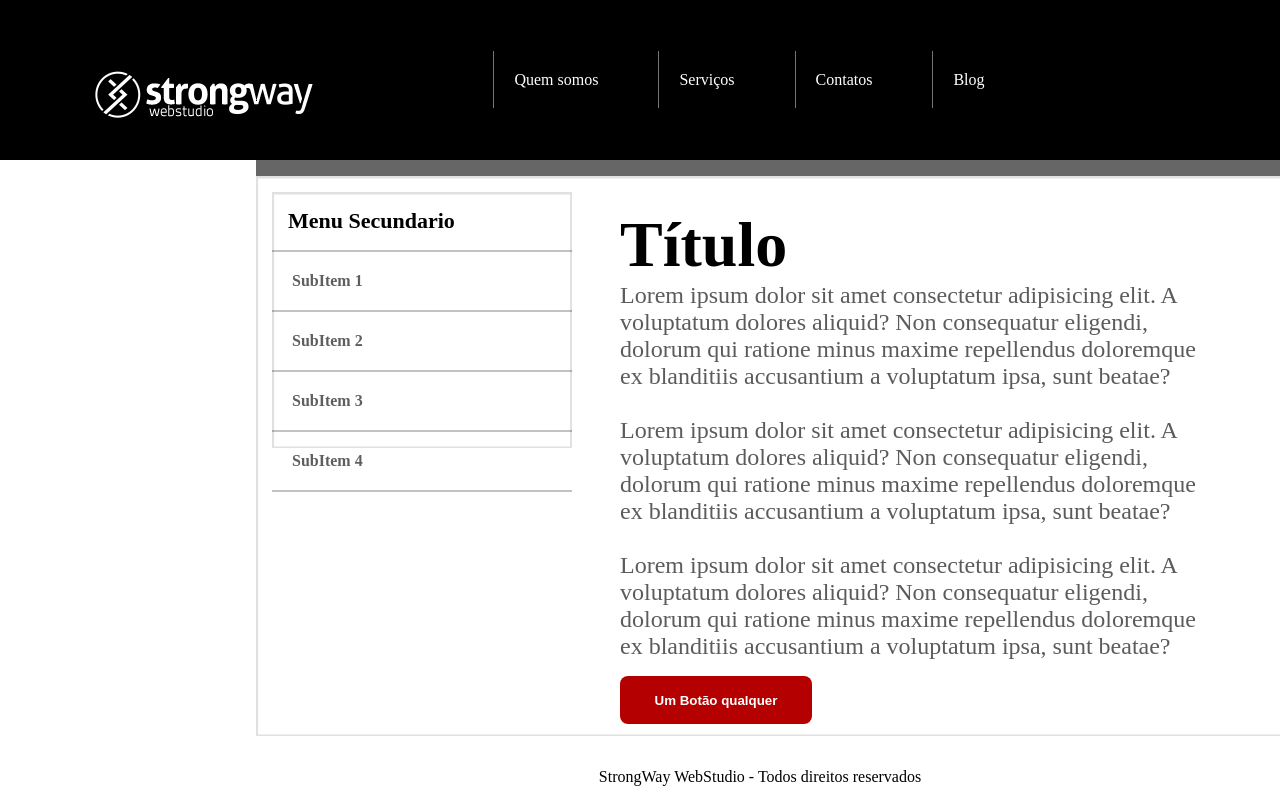
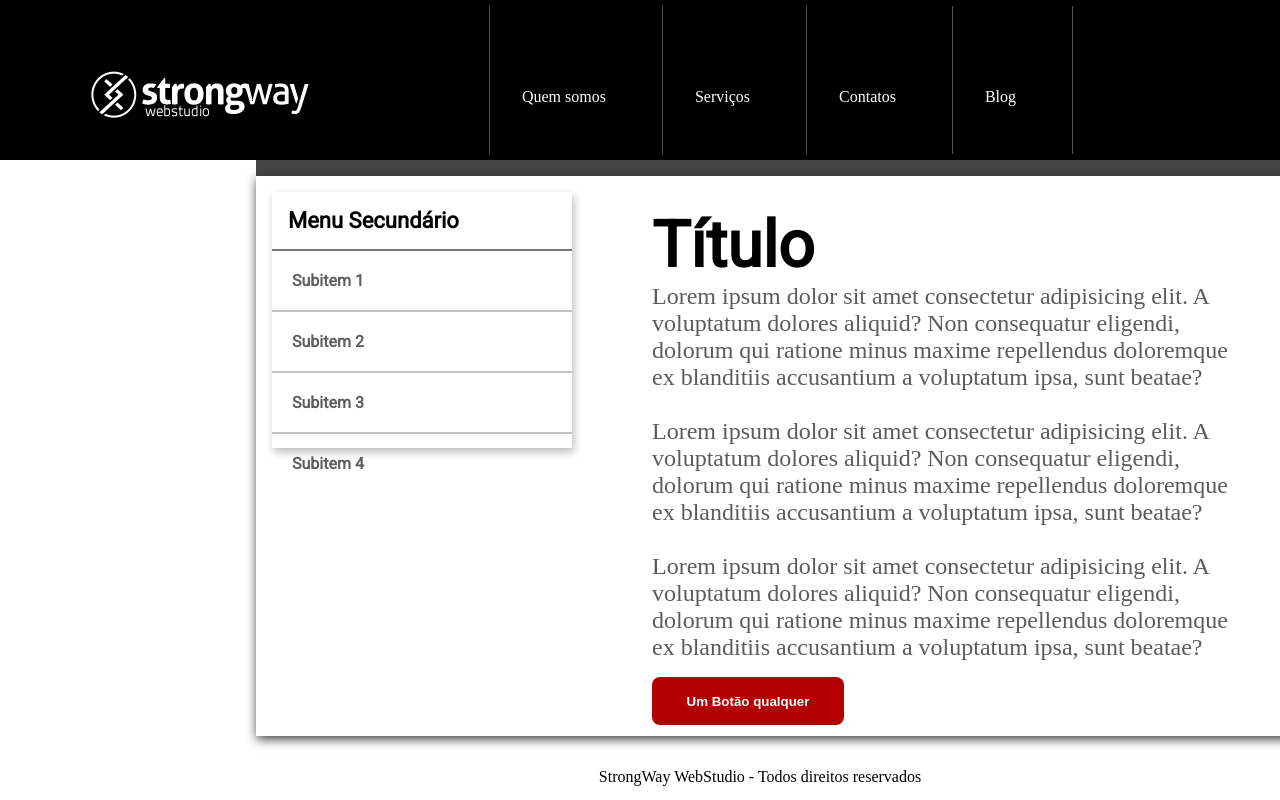
Before and after one commit to gladosn07/StrongWay, a website: page index.html in a window 1280 px wide. Shown: the top 800 px of the page. Drawn offline with Linux system fonts and the light colour scheme.

Commit message:
Project complete
Projeto completo

```diff
--- a/index.html
+++ b/index.html
@@ -5,7 +5,10 @@
     <meta http-equiv="X-UA-Compatible" content="IE=edge">
     <meta name="viewport" content="width=device-width, initial-scale=1.0">
     <link rel="stylesheet" type="text/css" href="styles.css">
-    <title>StrongWay</title>
+    <link rel="preconnect" href="https://fonts.googleapis.com">
+    <link rel="preconnect" href="https://fonts.gstatic.com" crossorigin>
+    <link href="https://fonts.googleapis.com/css2?family=Roboto&display=swap" rel="stylesheet">
+        <title>StrongWay</title>
 </head>
 <body>
     <!-- Header -->
@@ -15,10 +18,11 @@
         </div>
         <div class="list">
             <ul class="secList">
-                <li><a class="sections" href="#">Quem somos</a></li>
-                <li><a class="sections" href="#">Serviços</a></li>
-                <li><a class="sections" href="#">Contatos</a></li>
-                <li><a class="sections" href="#">Blog</a></li>
+                <li class="vl"><a class="sections" href="#" alt='Quem somos'>Quem somos</a></li>
+                <li class="vl"><Serviços class="sections" href="#" alt='Servoços'>Serviços</a></li>
+                <li class="vl"><Contatos class="sections" href="#" alt='Contatos'>Contatos</a></li>
+                <li class="vl"><Blog class="sections" href="#" alt='Blog'>Blog</a></li>
+                <li class="vl"></li>
             </ul>
         </div>
     </Header>
@@ -26,24 +30,23 @@
     <div class="separetor"></div>
     <div class="page">
     <div class="sidebar__item">
-        <h1 class="Name__sidebar">Menu Secundario</h1>
-        <hr/>
+        <h1 class="Name__sidebar" alt='Nome do sidebar'>Menu Secundário</h1>
+        <!-- <hr/> -->
         <ul class="ulSubItem">
-            <li><a href="#" class="subItem">SubItem 1</a></li>
+            <li><a href="#" class="subItem" alt='item1'>Subitem 1</a></li>
             <hr/>
-            <li><a href="#" class="subItem">SubItem 2</a></li>
+            <li><a href="#" class="subItem" alt='item3'>Subitem 2</a></li>
             <hr/>
-            <li><a href="#" class="subItem">SubItem 3</a></li>
+            <li><a href="#" class="subItem" alt='item3'>Subitem 3</a></li>
             <hr/>
-            <li><a href="#" class="subItem">SubItem 4</a></li>
-            <hr/>
+            <li><a href="#" class="subItem" alt='item4'>Subitem 4</a></li>
         </ul>
     </div>
 
     <!-- Page Content -->
     <div class="page__content">
 
-    <div class="title">
+    <div class="title" alt='Titulo'>
         <h1>Título</h1>
     </div>
 
@@ -52,11 +55,11 @@
         <p>Lorem ipsum dolor sit amet consectetur adipisicing elit. A voluptatum dolores aliquid? Non consequatur eligendi, dolorum qui ratione minus maxime repellendus doloremque ex blanditiis accusantium a voluptatum ipsa, sunt beatae?</p><br/>
         <p>Lorem ipsum dolor sit amet consectetur adipisicing elit. A voluptatum dolores aliquid? Non consequatur eligendi, dolorum qui ratione minus maxime repellendus doloremque ex blanditiis accusantium a voluptatum ipsa, sunt beatae?</p>
     </div>
-    <button class="btn">Um Botão qualquer</button>
+    <button class="btn" alt='botao'>Um Botão qualquer</button>
     </div>
 </div>
     <!-- Footer -->
-<footer>
+<footer alt='StrongWay direito altoral'>
     <p>StrongWay WebStudio - Todos direitos reservados</p>
 </footer>
 </body>
--- a/styles.css
+++ b/styles.css
@@ -19,20 +19,28 @@ header {
     justify-content: center;
 }
 
+.logo {
+    margin: 2rem 10rem 0 4rem;
+}
+
 .list {
     height: 100%;
 }
 
-.logo {
-    margin: 2rem 10rem 0 0;
-}
-
 .secList {
     display: flex;
-    height: 20vh;
+    height: 100%;
     align-items: center;
     justify-content: center;
     margin-right: 10rem;
+}
+
+.separetor {
+    display: flex;
+    width: 150vh;
+    margin-left: 20%;
+    height: 1rem;
+    background: rgb(68, 68, 68);
 }
 
 li {
@@ -40,47 +48,51 @@ li {
     list-style-type: none;
 }
 
+.vl {
+    display: flex;
+    flex-direction: column-reverse;
+    height: 92%;
+    border-left: 1px solid rgba(255, 255, 255, 0.329);
+}
+
 .sections {
     color: #fff;
     text-decoration: none;
-    padding: 1.25rem;
-    border-left: 1px solid rgba(255, 255, 255, 0.459);
+    padding: 1rem;
     transition: 0.3s;
     cursor: pointer;
+    margin-bottom: 2rem;
+    margin-left: 1rem;
 }
+
 .sections:hover {
     color: rgba(243, 78, 78, 0.568);
     opacity: 0.7;
 }
 
-.separetor {
-    display: flex;
-    width: 150vh;
-    margin-left: 20%;
-    height: 1rem;
-    background: rgb(102, 102, 102);
-}
-
 .sidebar__item {
-    display: inline;
     width: 25%;
     margin-left: 1rem;
     margin-top: 1rem;
     color: black;
-    box-shadow: inset .1px .5px .1px 2px rgba(199, 196, 196, 0.541) ;
     height: 45.8%;
+    -webkit-box-shadow: 2px 4px 8px 0px rgba(53, 50, 50, 0.33);
+    -moz-box-shadow:    2px 4px 8px 0px rgba(53, 50, 50, 0.33);
+    box-shadow:         2px 4px 8px 0px rgba(53, 50, 50, 0.33);
 }
 
 .Name__sidebar {
     padding: 1rem;
-    font-size: 22px;;
+    font-size: 22px;
+    border-bottom: 2px solid rgba(0, 0, 0, 0.534);
+    font-family: 'Roboto', sans-serif;
 }
 
 hr {
-    height:2px;
-    border:none;
-    color:#000;
-    background-color:rgba(0, 0, 0, 0.24);
+    height: 2px;
+    border: none;
+    color: #000;
+    background-color: rgba(0, 0, 0, 0.24);
     margin-top: 0px;
     margin-bottom: 0px;
 }
@@ -95,6 +107,7 @@ hr {
     color: rgba(0, 0, 0, 0.63);
     font-weight: bold;
     transition: .3s;
+    font-family: 'Roboto', sans-serif;
 }
 
 .subItem:hover {
@@ -106,19 +119,21 @@ hr {
     width: 150vh;
     margin-left: 20%;
     display: flex;
-    box-shadow: inset .1px .5px .1px 2px rgba(199, 196, 196, 0.541) ;
     height: 70vh;
+    -webkit-box-shadow: 1px 3px 10px 0px rgba(53, 50, 50, 0.97);
+    -moz-box-shadow:    1px 3px 10px 0px rgba(53, 50, 50, 0.97);
+    box-shadow:         1px 3px 10px 0px rgba(53, 50, 50, 0.97);
 }
 
 .page__content {
     width: 50%;
-    margin-left: 3rem;
+    margin-left: 5rem;
     margin-top: 2rem;
 }
 
 .title {
     font-size: 2rem;
-    font-family: 'Times New Roman', sans-serif; /* Mudar font para correta*/
+    font-family: 'Roboto', sans-serif;
 }
 
 .text {
```
